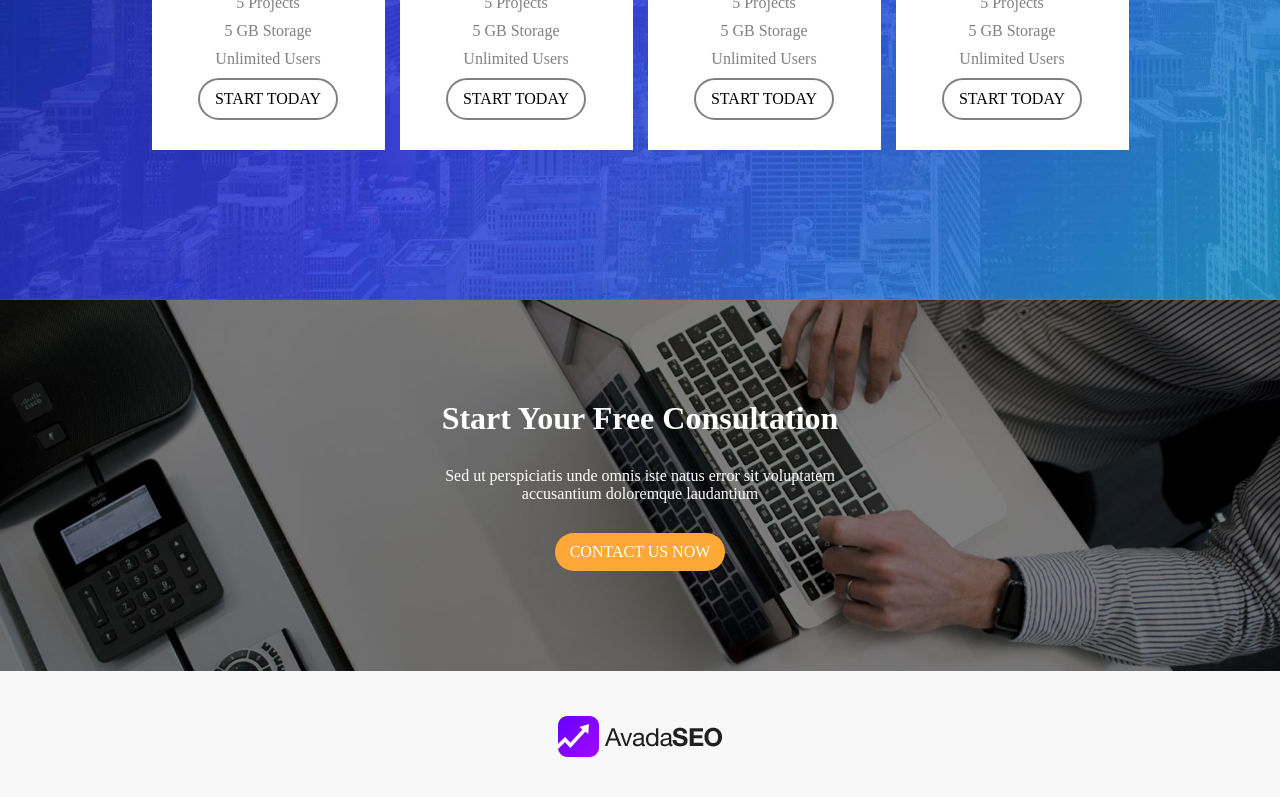
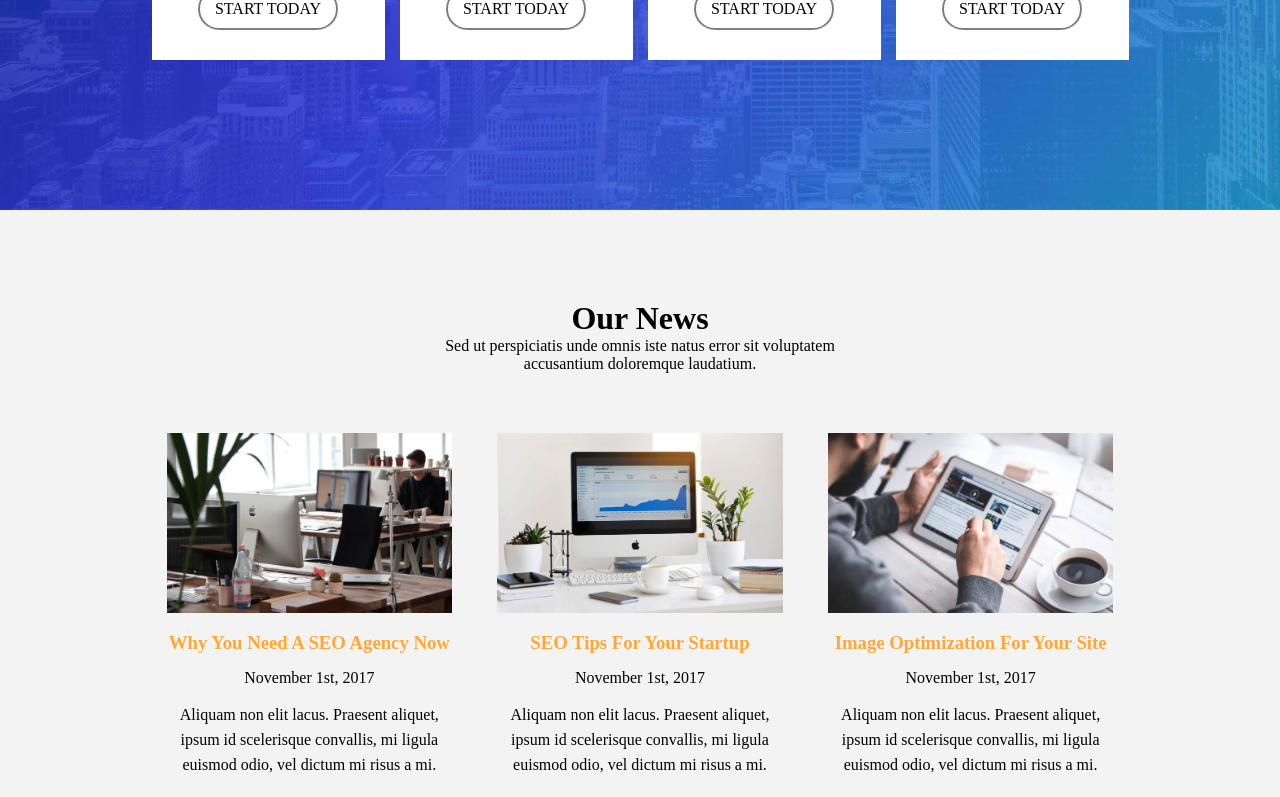
Before and after one commit to Tiberiu-Pislaru/proj-html-vuejs, a Vue app: page / in a window 1280 px wide. Shown: the part 3333-4130 px from the top of the page. Built offline with nearby package versions, Linux system fonts and the light colour scheme.

Commit message:
Creata la NewsBox

```diff
--- a/src/App.vue
+++ b/src/App.vue
@@ -5,6 +5,7 @@
     <service-box/>
     <our-work-box/>
     <plans-box/>
+    <news-box/>
     <consultation-box/>
     <footer-box :footerLinks='footerLinks' :footSocial='footerSocial'/>
   </div>
@@ -18,6 +19,7 @@ import MainInformation from "@/components/MainInformation.vue"
 import ServiceBox from "@/components/ServiceBox.vue"
 import OurWorkBox from './components/OurWorkBox.vue'
 import PlansBox from './components/PlansBox.vue'
+import NewsBox from './components/NewsBox.vue'
 
 
 export default {
@@ -30,6 +32,7 @@ export default {
     ServiceBox,
     OurWorkBox,
     PlansBox,
+    NewsBox
   },
   data(){
     return{
--- /dev/null
+++ b/src/components/NewsBox.vue
@@ -0,0 +1,125 @@
+<template>
+    <div class="container-se pd-tb">
+
+        <div class="container-service">
+            <div class="title">
+                <h1>Our News</h1>
+                <p>Sed ut perspiciatis unde omnis iste natus error sit voluptatem accusantium doloremque laudatium.</p>
+            </div>
+
+            <div class="container-box">
+
+                <div class="box">
+
+                    <div class="img-box">
+                        <img src="/images/related-service-2-700x441.jpg" alt="">
+                    </div>
+
+                    <h3>Why You Need A SEO Agency Now</h3>
+
+                    <p class="date">November 1st, 2017</p>
+
+                    <div class="body-news">
+                        <p>Aliquam non elit lacus. Praesent aliquet, ipsum id scelerisque convallis, mi ligula euismod odio, vel dictum mi risus a mi.</p>
+                    </div>
+
+                </div>
+
+                <div class="box">
+
+                    <div class="img-box">
+                        <img src="/images/related-service-4-700x441.jpg" alt="">
+                    </div>
+
+                    <h3>SEO Tips For Your Startup</h3>
+
+                    <p class="date">November 1st, 2017</p>
+
+                    <div class="body-news">
+                        <p>Aliquam non elit lacus. Praesent aliquet, ipsum id scelerisque convallis, mi ligula euismod odio, vel dictum mi risus a mi.</p>
+                    </div>
+
+                </div>
+
+                <div class="box">
+
+                    <div class="img-box">
+                        <img src="/images/blog-post-6-700x441.jpg" alt="">
+                    </div>
+
+                    <h3>Image Optimization For Your Site</h3>
+
+                    <p class="date">November 1st, 2017</p>
+
+                    <div class="body-news">
+                        <p>Aliquam non elit lacus. Praesent aliquet, ipsum id scelerisque convallis, mi ligula euismod odio, vel dictum mi risus a mi.</p>
+                    </div>
+
+                </div>
+
+            </div>
+            <button class="button color-gs">GO TO NEWS</button>
+        </div>
+    </div>
+</template>
+
+<script>
+export default {
+
+}
+</script>
+
+<style lang="scss" scoped>
+@import '@/style/utility.scss';
+@import '@/style/variables.scss';
+
+.container-se{
+    background: $concrete;
+    .container-service{
+        width:$width-container;
+        margin: 0 auto;
+        text-align: center;
+        .title{
+            width: 55%;
+            margin: 0 auto;
+            margin-bottom: 30px;
+            p{
+                padding: 0 45px;
+            }
+        }
+        .container-box{
+            display: flex;
+            justify-content:space-around;
+            .box{
+                width:calc(100%/3 - 15px);
+                padding: 30px 15px;
+
+                .img-box{
+                    width: 100%;
+                    img{
+                        width: 100%;
+
+                    }
+                }
+
+                h3{
+                    margin: 15px 0;
+                    color: $yellow-orange;
+                }
+                .date{
+                    margin: 15px 0;
+                }
+                .body-news p{
+                    line-height: 25px;
+                }
+
+            }
+        }
+        button{
+            color:$color-white;
+        }
+    }
+
+}
+
+</style>
--- a/src/components/ServiceBox.vue
+++ b/src/components/ServiceBox.vue
@@ -63,6 +63,8 @@
 
 
             </div>
+
+
         </div>
     </div>
 </template>
@@ -101,7 +103,7 @@ export default {
         .container-box{
             display: flex;
             justify-content:space-around;
-            margin:60px 0;
+
             .box{
                 width:calc(100%/4 - 15px);
                 background-color: $lucky-point;
```
